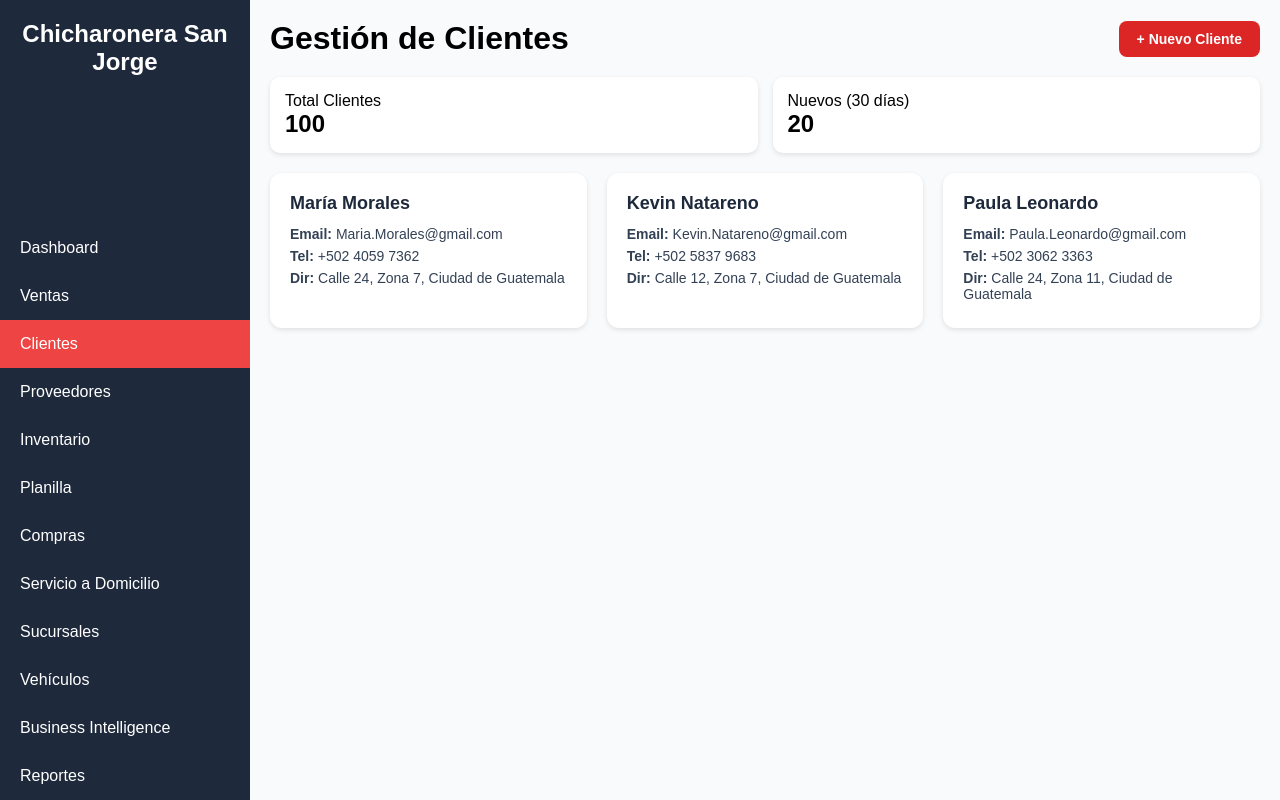
After one commit to IngPau/ChicharroneraSanJorge, a PHP site: page /clientes.php in a window 1280 px wide. The commit adds this page. Run offline with PHP 8.4, Linux system fonts and the light colour scheme.

Commit message:
Agregar Clientes.php solo front

```diff
--- /dev/null
+++ b/clientes.php
@@ -0,0 +1,78 @@
+<!DOCTYPE html>
+<html lang="es">
+<head>
+  <meta charset="UTF-8">
+  <meta name="viewport" content="width=device-width, initial-scale=1.0">
+  <title>Gestión de Clientes</title>
+  <link rel="stylesheet" href="style.css">
+</head>
+<body>
+  <div class="container">
+    <!-- Sidebar -->
+    <aside class="sidebar">
+      <h2>Chicharonera San Jorge</h2>
+      <nav>
+        <ul>
+          <li><a href="index.php">Dashboard</a></li>
+          <li><a href="ventas.php">Ventas</a></li>
+          <li class="active"><a href="clientes.php">Clientes</a></li>
+          <li><a href="proveedores.php">Proveedores</a></li>
+          <li><a href="inventario.php">Inventario</a></li>
+          <li><a href="planilla.php">Planilla</a></li>
+          <li><a href="compras.php">Compras</a></li>
+          <li><a href="servicio_domicilio.php">Servicio a Domicilio</a></li>
+          <li><a href="sucursales.php">Sucursales</a></li>
+          <li><a href="vehiculos.php">Vehículos</a></li>
+          <li><a href="bi.php">Business Intelligence</a></li>
+          <li><a href="reportes.php">Reportes</a></li>
+        </ul>
+      </nav>
+    </aside>
+
+    <!-- Main -->
+    <main class="main">
+      <!-- Encabezado -->
+      <div class="header">
+        <h1>Gestión de Clientes</h1>
+        <button class="btn-nuevo">+ Nuevo Cliente</button>
+      </div>
+
+      <!-- Tarjetas de resumen -->
+      <div class="cards">
+        <div class="card">
+          <p>Total Clientes</p>
+          <p class="number">100</p>
+        </div>
+        <div class="card">
+          <p>Nuevos (30 días)</p>
+          <p class="number">20</p>
+        </div>
+      </div>
+
+      <!-- Lista de clientes -->
+      <div class="clientes-grid">
+        <div class="cliente-card">
+          <h3>María Morales</h3>
+          <p><b>Email:</b> Maria.Morales@gmail.com</p>
+          <p><b>Tel:</b> +502 4059 7362</p>
+          <p><b>Dir:</b> Calle 24, Zona 7, Ciudad de Guatemala</p>
+        </div>
+
+        <div class="cliente-card">
+          <h3>Kevin Natareno</h3>
+          <p><b>Email:</b> Kevin.Natareno@gmail.com</p>
+          <p><b>Tel:</b> +502 5837 9683</p>
+          <p><b>Dir:</b> Calle 12, Zona 7, Ciudad de Guatemala</p>
+        </div>
+
+        <div class="cliente-card">
+          <h3>Paula Leonardo</h3>
+          <p><b>Email:</b> Paula.Leonardo@gmail.com</p>
+          <p><b>Tel:</b> +502 3062 3363</p>
+          <p><b>Dir:</b> Calle 24, Zona 11, Ciudad de Guatemala</p>
+        </div>
+      </div>
+    </main>
+  </div>
+</body>
+</html>
--- a/style.css
+++ b/style.css
@@ -28,7 +28,6 @@
 .sidebar ul {
   list-style: none;
 }
-
 
 .sidebar ul li a {
   display: block;
@@ -69,7 +68,6 @@
   margin-bottom: 20px;
 }
 
-
 .menu-toggle {
   display: none;
   font-size: 22px;
@@ -90,7 +88,7 @@
   background: white;
   padding: 15px;
   border-radius: 10px;
-  box-shadow: 0 2px 5px rgba(0,0,0,0.1);
+  box-shadow: 0 2px 5px rgba(0, 0, 0, 0.1);
 }
 
 .card .number {
@@ -112,11 +110,12 @@
   gap: 20px;
 }
 
-.chart, .activity {
+.chart,
+.activity {
   background: white;
   padding: 15px;
   border-radius: 10px;
-  box-shadow: 0 2px 5px rgba(0,0,0,0.1);
+  box-shadow: 0 2px 5px rgba(0, 0, 0, 0.1);
 }
 
 .activity ul {
@@ -133,7 +132,6 @@
   justify-content: space-between;
   font-size: 14px;
 }
-
 
 @media (max-width: 768px) {
   .container {
@@ -165,3 +163,45 @@
     grid-template-columns: 1fr;
   }
 }
+
+/* CSS para clientes */
+.clientes-grid {
+  display: grid;
+  grid-template-columns: repeat(auto-fit, minmax(250px, 1fr));
+  gap: 20px;
+  margin-top: 20px;
+}
+
+.cliente-card {
+  background: #ffffff;
+  padding: 20px;
+  border-radius: 12px;
+  box-shadow: 0 2px 5px rgba(0, 0, 0, 0.1);
+}
+
+.cliente-card h3 {
+  margin-bottom: 12px;
+  font-size: 18px;
+  color: #1e293b;
+}
+
+.cliente-card p {
+  margin-bottom: 6px;
+  font-size: 14px;
+  color: #334155;
+}
+
+.btn-nuevo {
+  background: #dc2626;
+  color: white;
+  border: none;
+  padding: 10px 18px;
+  border-radius: 8px;
+  cursor: pointer;
+  font-weight: bold;
+  font-size: 14px;
+}
+
+.btn-nuevo:hover {
+  background: #b91c1c;
+}
```
